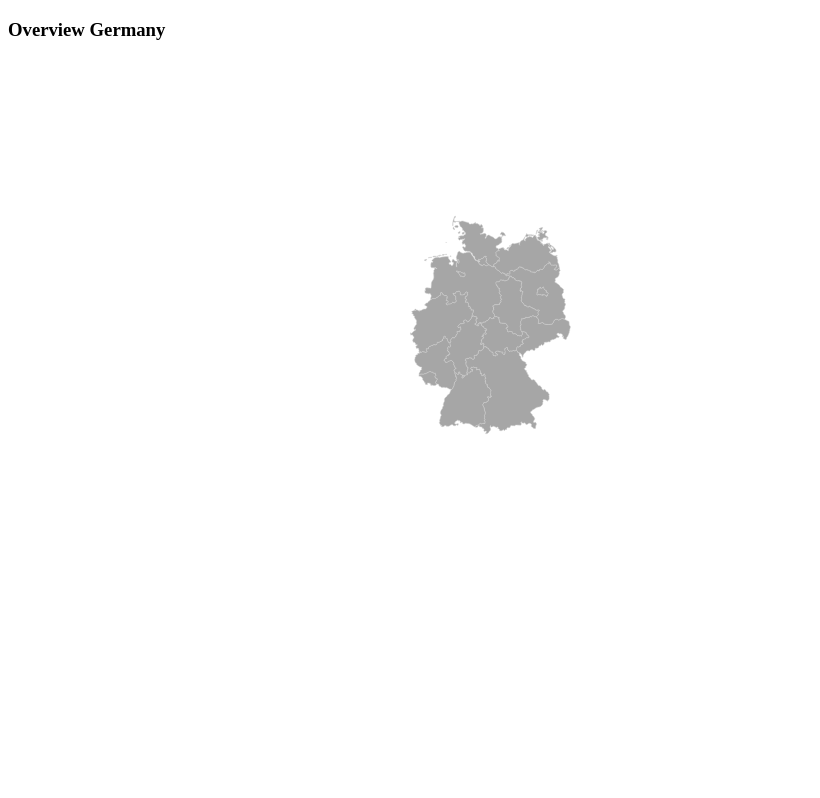
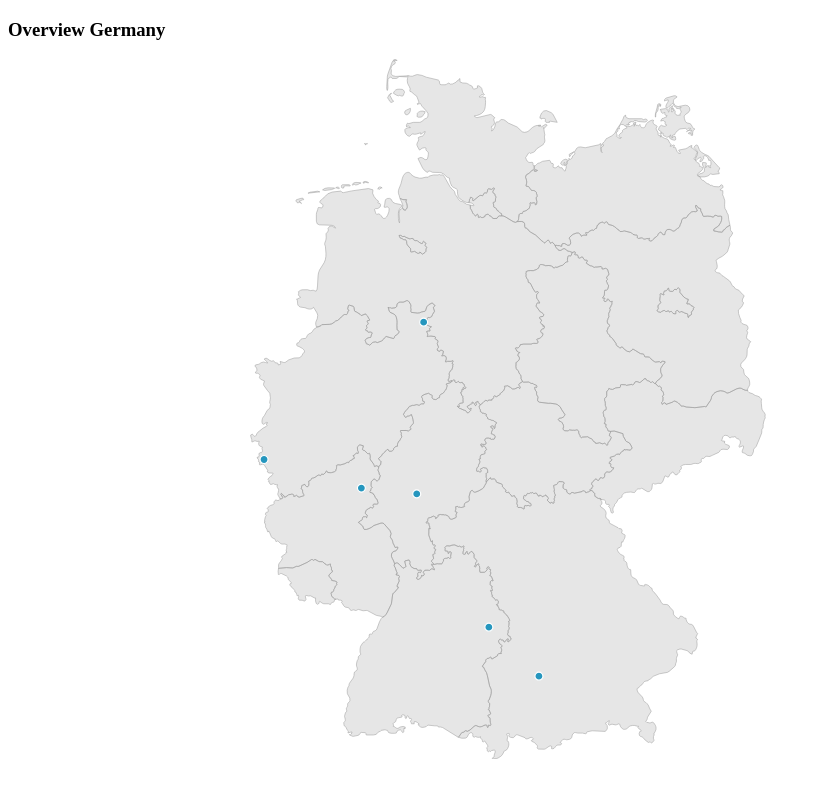
Before and after one commit to Sui-nyan/hka-swa-2-late-again, a Next.js app: page /map in a window 1280 px wide. Shown: the whole page, without its empty margins (0-820 px from the left). Built offline with nearby package versions, Linux system fonts and the light colour scheme.

Commit message:
Display stations on map

```diff
--- a/app/map/components/BasicMap.tsx
+++ b/app/map/components/BasicMap.tsx
@@ -1,11 +1,26 @@
-import { Map } from '@/components/Map';
+// File: app/map/components/BasicMap.tsx
+import React from 'react';
+import Map from '@/components/Map';
 
+export const BasicMap = ({ width = 800, height = 500 }: { width?: number; height?: number }) => {
+    if (width === 0) return null;
 
-export const BasicMap = ({ width = 700, height = 400 }) => {
-    if (width === 0) {
-        return null;
-    }
-    const data = require('../map-data/de.json');
+    const mapData = require('../map-data/de.json');
+    const stationsRaw = require('../map-data/stations.json');
 
-    return <Map data={data} width={width} height={height} />;
+    // Convert your stations JSON into a simple array of points
+    const stations = (stationsRaw?.stations || []).map((s: any) => {
+        // take the first evaNumber's coordinates (adjust if multiple)
+        const eva = Array.isArray(s.evaNumbers) ? s.evaNumbers[0] : null;
+        const coords = eva?.geographicCoordinates?.coordinates || [0, 0];
+        return {
+            id: eva?.number ?? s.name,
+            name: s.name,
+            coordinates: coords // [lon, lat]
+        };
+    });
+
+    return <Map data={mapData} stations={stations} width={width} height={height} />;
 };
+
+export default BasicMap;
--- /dev/null
+++ b/app/map/map-data/stations.json
@@ -0,0 +1,100 @@
+{
+  "stations": [
+    {
+      "name": "Aachen Hbf",
+      "evaNumbers": [
+        {
+          "number": 8000001,
+          "geographicCoordinates": {
+            "type": "Point",
+            "coordinates": [
+              6.091499,
+              50.7678
+            ]
+          },
+          "isMain": true
+        }
+      ]
+    },
+    {
+      "name": "Aalen Hbf",
+      "evaNumbers": [
+        {
+          "number": 8000002,
+          "geographicCoordinates": {
+            "type": "Point",
+            "coordinates": [
+              10.096271,
+              48.841013
+            ]
+          },
+          "isMain": true
+        }
+      ]
+    },
+    {
+      "name": "Melbach",
+      "evaNumbers": [
+        {
+          "number": 8003953,
+          "geographicCoordinates": {
+            "type": "Point",
+            "coordinates": [
+              8.81151795,
+              50.3788913
+            ]
+          },
+          "isMain": true
+        }
+      ]
+    },
+    {
+      "name": "Minden (Westf)",
+      "evaNumbers": [
+        {
+          "number": 8000252,
+          "geographicCoordinates": {
+            "type": "Point",
+            "coordinates": [
+              8.934728,
+              52.290138
+            ]
+          },
+          "isMain": true
+        }
+      ]
+    },
+    {
+      "name": "Mering",
+      "evaNumbers": [
+        {
+          "number": 8003982,
+          "geographicCoordinates": {
+            "type": "Point",
+            "coordinates": [
+              10.988291,
+              48.262698
+            ]
+          },
+          "isMain": true
+        }
+      ]
+    },
+    {
+      "name": "Montabaur",
+      "evaNumbers": [
+        {
+          "number": 8000667,
+          "geographicCoordinates": {
+            "type": "Point",
+            "coordinates": [
+              7.825333,
+              50.444834
+            ]
+          },
+          "isMain": true
+        }
+      ]
+    }
+  ]
+}
--- a/app/map/page.tsx
+++ b/app/map/page.tsx
@@ -3,11 +3,9 @@ import {BasicMap} from "@/app/map/components/BasicMap";
 
 export default function AboutPage() {
   return (
-      <section>
-        <h1 className={title()}>Overview Germany</h1>
-          <div>
-              <BasicMap></BasicMap>
-          </div>
+      <section className="flex flex-col items-center justify-center gap-4">
+          <h1 className={title()}>Overview Germany</h1>
+          <BasicMap width={1000} height={700}/>
       </section>
   );
 }
--- a/components/Map.tsx
+++ b/components/Map.tsx
@@ -1,41 +1,99 @@
-import * as d3 from 'd3';
-import { FeatureCollection } from 'geojson';
+"use client";
+import React, {useMemo, useState} from 'react';
+import {geoMercator, geoPath} from 'd3-geo';
+import {feature} from 'topojson-client';
+import {StationModal} from "@/components/StationModal";
+import {StationPoint} from "@/components/types";
 
-type MapProps = {
-    width: number;
-    height: number;
-    data: FeatureCollection;
-};
 
-const KA_COORDS: [number, number] = [10.3, 51.9] as const;
-export const Map = ({ width, height, data }: MapProps) => {
-    const projection = d3
-        .geoMercator()
-        .center(KA_COORDS)
-        .scale(1000);
 
-    const geoPathGenerator = d3.geoPath().projection(projection);
+interface MapProps {
+    data: any;
+    stations?: StationPoint[];
+    width?: number;
+    height?: number;
+}
 
-    const allSvgPaths = data.features
-        .filter((shape) => shape.id !== 'ATA')
-        .map((shape) => {
-            return (
-                <path
-                    key={shape.id}
-                    d={geoPathGenerator(shape) ?? undefined}
-                    stroke="lightGrey"
-                    strokeWidth={0.5}
-                    fill="grey"
-                    fillOpacity={0.7}
-                />
-            );
-        });
+const Map: React.FC<MapProps> = ({ data, stations = [], width = 800, height = 500 }) => {
+    const geo = useMemo(() => {
+        if (!data) return null;
+        if (data.type === 'Topology' && data.objects) {
+            const key = Object.keys(data.objects)[0];
+            return feature(data as any, data.objects[key]);
+        }
+        return data;
+    }, [data]);
+
+    // prepare projection that fits the map data into the svg
+    const projection = useMemo(() => {
+        if (!geo) return geoMercator().scale(1).translate([0, 0]);
+        const proj = geoMercator();
+        try {
+            proj.fitSize([width, height], geo as any);
+        } catch {
+            proj.scale(1000).center([10.5, 51.2]).translate([width / 2, height / 2]);
+        }
+        return proj;
+    }, [geo, width, height]);
+
+    const pathGenerator = useMemo(() => geoPath().projection(projection), [projection]);
+
+    const [hovered, setHovered] = useState<string | number | null>(null);
+    const [selected, setSelected] = useState<StationPoint | null>(null);
 
     return (
-        <div>
-            <svg width={width} height={height}>
-                {allSvgPaths}
+        <div style={{ position: 'relative', width, height }}>
+            <svg width={width} height={height} style={{ display: 'block' }}>
+                <g className="map-layer">
+                    {geo && (
+                        <path
+                            d={pathGenerator(geo as any) || undefined}
+                            fill="#e6e6e6"
+                            stroke="#999"
+                            strokeWidth={0.5}
+                        />
+                    )}
+                </g>
+
+                <g className="stations-layer">
+                    {stations.map((s) => {
+                        const [lon, lat] = s.coordinates;
+                        const [x, y] = projection([lon, lat]) || [0, 0];
+                        const isHovered = hovered === s.id;
+                        return (
+                            <g
+                                key={s.id}
+                                transform={`translate(${x},${y})`}
+                                style={{ cursor: 'pointer' }}
+                                onMouseEnter={() => setHovered(s.id)}
+                                onMouseLeave={() => setHovered(null)}
+                                onClick={() => setSelected(s)}
+                                aria-label={s.name}
+                                role="button"
+                            >
+                                <circle r={isHovered ? 6 : 4} fill="#2596be" stroke="#fff" strokeWidth={1.2} />
+                                {isHovered && (
+                                    <text
+                                        x={8}
+                                        y={4}
+                                        fontSize={12}
+                                        fill="#111"
+                                        style={{ pointerEvents: 'none', fontFamily: 'Arial, sans-serif' }}
+                                    >
+                                        {s.name}
+                                    </text>
+                                )}
+                            </g>
+                        );
+                    })}
+                </g>
             </svg>
+
+            {selected && (
+                <StationModal selected={selected} onClick={() => setSelected(null)}/>
+            )}
         </div>
     );
 };
+
+export default Map;
--- /dev/null
+++ b/components/StationModal.tsx
@@ -0,0 +1,36 @@
+import React from "react";
+import {StationPoint} from "@/components/types";
+
+export class StationModal extends React.Component<{ selected: StationPoint, onClick: () => void }> {
+    render() {
+        return <div
+            style={{
+                position: "absolute",
+                left: 8,
+                top: 8,
+                background: "rgba(255,255,255,0.95)",
+                border: "1px solid #ddd",
+                padding: "8px 12px",
+                borderRadius: 6,
+                boxShadow: "0 2px 6px rgba(0,0,0,0.08)"
+            }}
+        >
+            <div style={{fontWeight: 600}}>{this.props.selected.name}</div>
+            <div style={{fontSize: 12, color: "#555"}}>ID: {this.props.selected.id}</div>
+            <button
+                onClick={this.props.onClick}
+                style={{
+                    marginTop: 8,
+                    background: "#0078d4",
+                    border: "none",
+                    color: "white",
+                    padding: "6px 10px",
+                    borderRadius: 4,
+                    cursor: "pointer"
+                }}
+            >
+                Close
+            </button>
+        </div>;
+    }
+}
--- /dev/null
+++ b/components/types.ts
@@ -0,0 +1 @@
+export type StationPoint = { id: string | number; name: string; coordinates: [number, number] };
--- a/package.json
+++ b/package.json
@@ -67,7 +67,8 @@
     "next-themes": "0.4.6",
     "pg": "^8.17.1",
     "react": "18.3.1",
-    "react-dom": "18.3.1"
+    "react-dom": "18.3.1",
+    "topojson-client": "^3.1.0"
   },
   "devDependencies": {
     "@next/eslint-plugin-next": "15.3.4",
@@ -78,6 +79,7 @@
     "@types/pg": "^8.16.0",
     "@types/react": "18.3.3",
     "@types/react-dom": "18.3.0",
+    "@types/topojson-client": "^3.1.5",
     "@typescript-eslint/eslint-plugin": "8.34.1",
     "@typescript-eslint/parser": "8.34.1",
     "eslint": "9.25.1",
```
